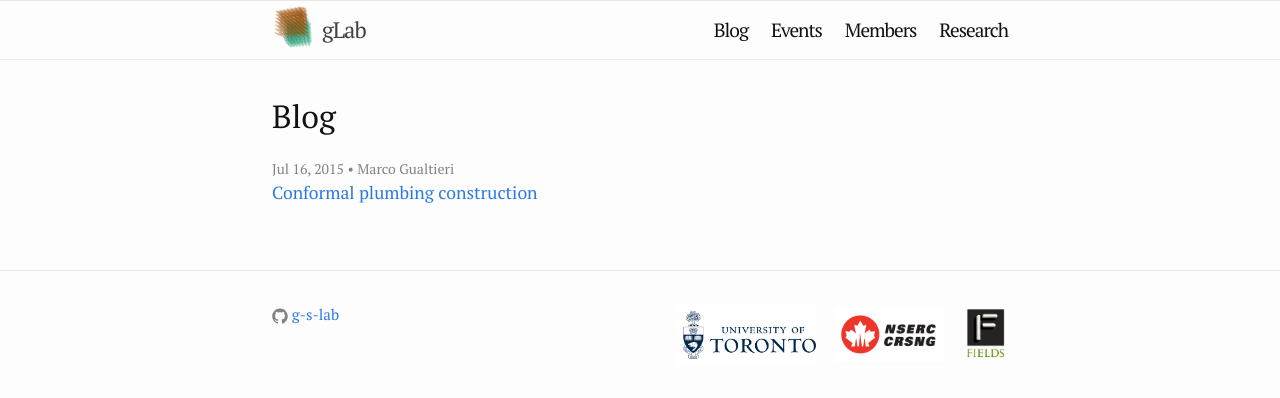
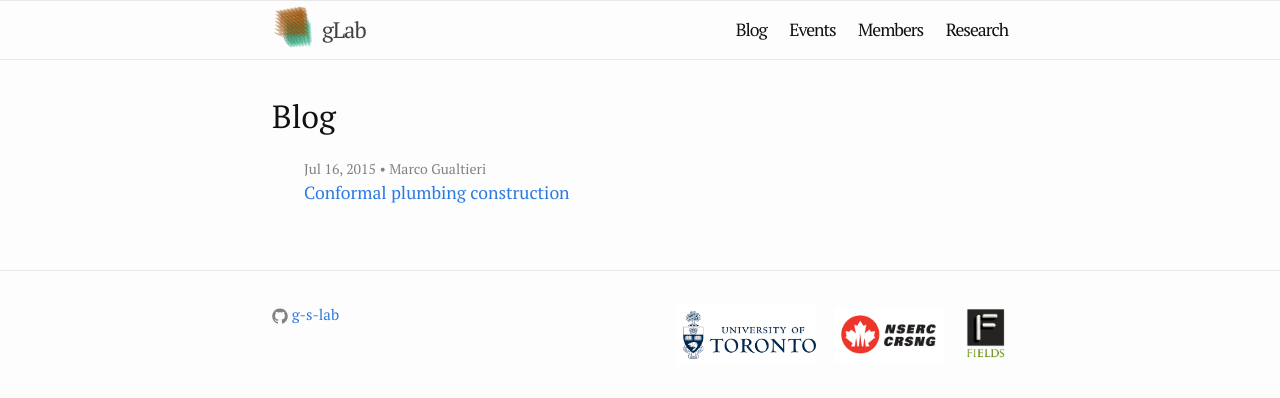
Before and after one commit to g-s-lab/glab, a Jekyll site: the page built from blog.md, in a window 1280 px wide. Shown: the top 398 px of the page. Built offline with Jekyll 4.4.1, drawn with Linux system fonts in a browser that asks for light colours.

Commit message:
minor modifications

```diff
--- a/_sass/_layout.scss
+++ b/_sass/_layout.scss
@@ -32,7 +32,7 @@
     float: right;
     line-height: 1.8* ($spacing-unit);
     letter-spacing: -$spacing-unit/32;
-    font-size: 1.2*$base-font-size;
+    font-size: 1.1*$base-font-size;
     .menu-icon {
         display: none;
     }
@@ -179,7 +179,7 @@
 }
 
 .post-list {
-    margin-left: 0;
+    margin-left: $spacing-unit;
     list-style: none;
 }
 
```
